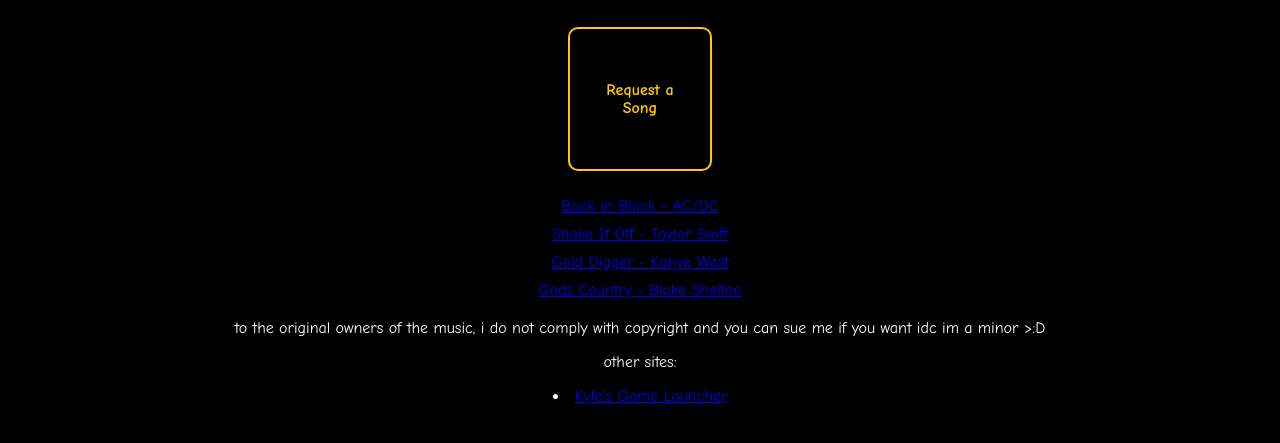
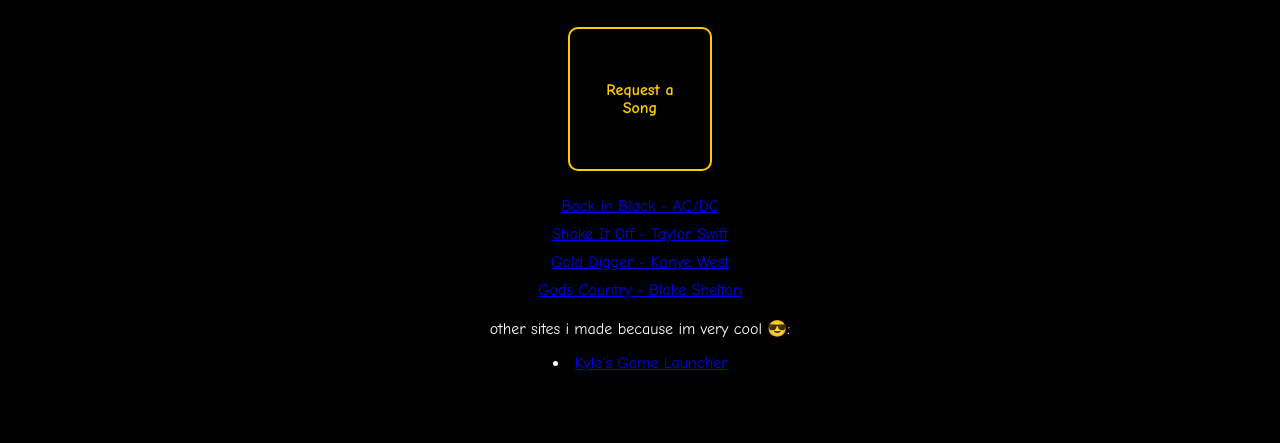
Before and after one commit to kylethemusicguy/kylesmusicsite1, a plain HTML site: page index.html in a window 1280 px wide. Shown: the part 119-562 px from the top of the page. Drawn offline with Linux system fonts and the light colour scheme.

Commit message:
Update index.html

```diff
--- a/index.html
+++ b/index.html
@@ -4,6 +4,7 @@
     <meta charset="UTF-8">
     <meta name="viewport" content="width=device-width, initial-scale=1.0">
     <title>kyles stupid music site</title>
+    <!--tab title-->
     <link rel="icon" type="image/png" href="favicon.png">
     <style>
         body {
@@ -82,8 +83,7 @@
     </main>
 
     <footer>
-        <p>to the original owners of the music, i do not comply with copyright and you can sue me if you want idc im a minor >:D</p>
-        <p>other sites:</p>
+        <p>other sites i made because im very cool 😎:</p>
          <li><a href="https://notagamewebsite.w3spaces.com/" target="_blank">Kyle's Game Launcher</a></li>
     </footer>
 </body>
```
